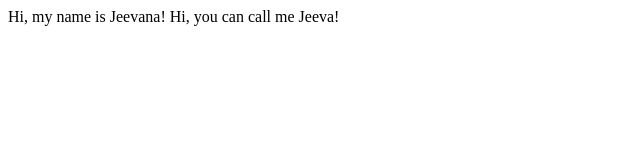
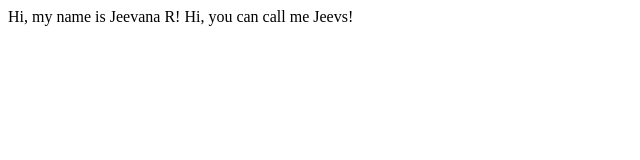
Before and after one commit to Jeevanar6/Projectrepo, a plain HTML site: page index.html in a window 1280 px wide. Shown: the full height of the page, 0-640 px from the left. Drawn offline with Linux system fonts and the light colour scheme.

Commit message:
Changes made to branches

```diff
--- a/index.html
+++ b/index.html
@@ -6,7 +6,7 @@
     <title>Document</title>
 </head>
 <body>
-    Hi, my name is Jeevana!
-    Hi, you can call me Jeeva!
+    Hi, my name is Jeevana R!
+    Hi, you can call me Jeevs!
 </body>
 </html>
```
